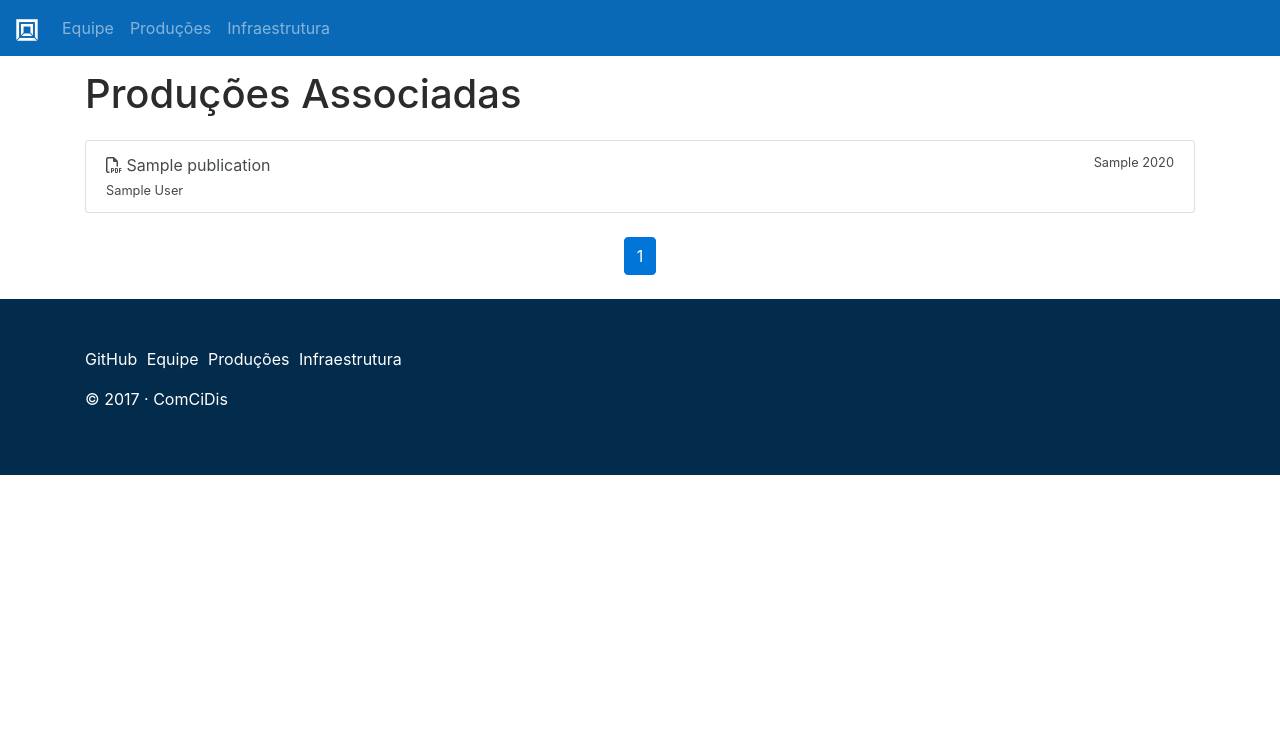
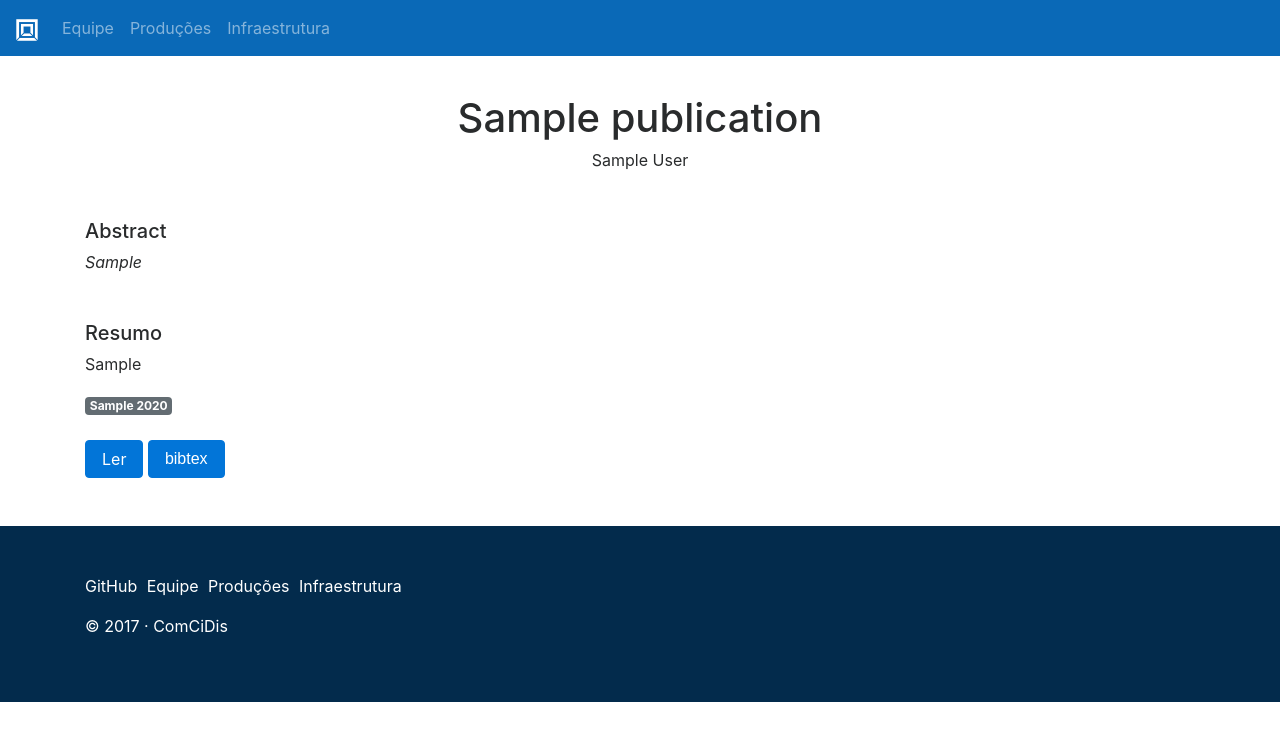
Before and after one commit to comcidis/comcidis-portal, a Django app: page /publications/1/ in a window 1280 px wide. Shown: the top 741 px of the page. Run offline with Django 3.2, Linux system fonts and the light colour scheme; tables that the repository leaves empty hold one stand-in row (values such as "Sample post"); some libraries are stand-ins or nearby versions.

Commit message:
Detail publication

```diff
--- a/home/templates/home/index.html
+++ b/home/templates/home/index.html
@@ -20,7 +20,7 @@
     {% for publication in recent_publications %}
     <div class="card">
       <div class="card-block text-center">
-        <p class="card-text"><a href="{{ publication.link }}" class="text-default">{{ publication.title }}</a></p>
+        <p class="card-text"><a href="{% url 'publication.detail' publication.id %}" class="text-default">{{ publication.title }}</a></p>
         <p class="card-text"><small class="text-muted">
           {% for author in publication.authors_list %}
             {{ author.citation_name }}
--- /dev/null
+++ b/publication/templates/publication/detail.html
@@ -0,0 +1,62 @@
+{% extends 'base.html' %}
+
+{% block content %}
+
+<div class="container mt-5">
+    <header class="text-center">
+        <h1>{{ publication.title }}</h1>
+        <span>
+          {% for author in publication.authors_list %}
+            {{ author.citation_name }}
+            {% if not forloop.last %}
+              ;
+            {% endif %}
+          {% endfor %}
+        </span>
+    </header>
+
+    <section class="mt-5">
+        <h5>Abstract</h5>
+        <p><em>{{ publication.abstract }}</em></p>
+    </section>
+    <section class="mt-5">
+        <h5>Resumo</h5>
+        <p>{{ publication.resume }}</p>
+    </section>
+    <span class="badge badge-default">{{ publication.conference }} {{ publication.date.year }}</span>
+    <div class="mt-4">
+        {% if publication.link %}
+        <a href="{{ publication.link }}" class="btn btn-primary">Ler</a>
+        {% endif %}
+        {% if publication.bibtex %}
+        <button class="btn btn-primary" data-toggle="modal" data-target="#bibtexModal">bibtex</button>
+        {% endif %}
+    </div>
+</div>
+
+
+<!-- The modal -->
+<div class="modal fade" id="bibtexModal" tabindex="-1" role="dialog" aria-labelledby="modalLabel" aria-hidden="true">
+    <div class="modal-dialog" role="document">
+        <div class="modal-content">
+            <div class="modal-header">
+                <h4 class="modal-title" id="modalLabel">Bibtex</h4>
+                <button type="button" class="close" data-dismiss="modal" aria-label="Close">
+                    <span aria-hidden="true">&times;</span>
+                </button>
+            </div>
+            <div class="modal-body">
+                <pre>
+                    <code>
+{{ publication.bibtex }}
+                    </code>
+                </pre>
+            </div>
+            <div class="modal-footer">
+                <button type="button" class="btn btn-secondary" data-dismiss="modal">Close</button>
+            </div>
+        </div>
+    </div>
+</div>
+
+{% endblock %}
--- a/publication/templates/publication/index.html
+++ b/publication/templates/publication/index.html
@@ -6,12 +6,11 @@
 
   <div class="list-group mt-4">
   {% for publication in publications %}
-  <a href="{{ publication.link }}" class="list-group-item list-group-item-action flex-column align-items-start">
+  <a href="{% url 'publication.detail' publication.id %}" class="list-group-item list-group-item-action flex-column align-items-start">
     <div class="d-flex w-100 justify-content-between">
       <p class="mb-1"><i class="fa fa-file-pdf-o"></i> {{ publication.title }}</p>
       <small>{{ publication.conference.initials }} {{ publication.date.year }}</small>
     </div>
-    <!--<p class="mb-1">{{ publication.title }}</p>-->
     <small>
       {% for author in publication.authors_list %}
         {{ author.citation_name }}
--- a/publication/urls.py
+++ b/publication/urls.py
@@ -3,5 +3,6 @@ from . import views
 
 
 urlpatterns = [
-    url(r'^', views.index, name='publication.index'),
+    url(r'^([0-9]+)/$', views.detail, name='publication.detail'),
+    url(r'^$', views.index, name='publication.index'),
 ]
--- a/publication/views.py
+++ b/publication/views.py
@@ -18,3 +18,8 @@ def index(request):
     context = {'publications': publications}
 
     return render(request, 'publication/index.html', context)
+
+def detail(request, publication_id):
+    publication = Publication.objects.get(id=publication_id)
+    context = {'publication': publication}
+    return render(request, 'publication/detail.html', context)
--- a/templates/footer.html
+++ b/templates/footer.html
@@ -1,5 +1,5 @@
 <!-- FOOTER -->
-<footer class="bd-footer text-white mt-4">
+<footer class="bd-footer text-white mt-5">
   <div class="container">
     <ul class="list-inline">
       <li class="list-inline-item"><a class="text-white" href="https://github.com/comcidis">GitHub</a></li>
```
